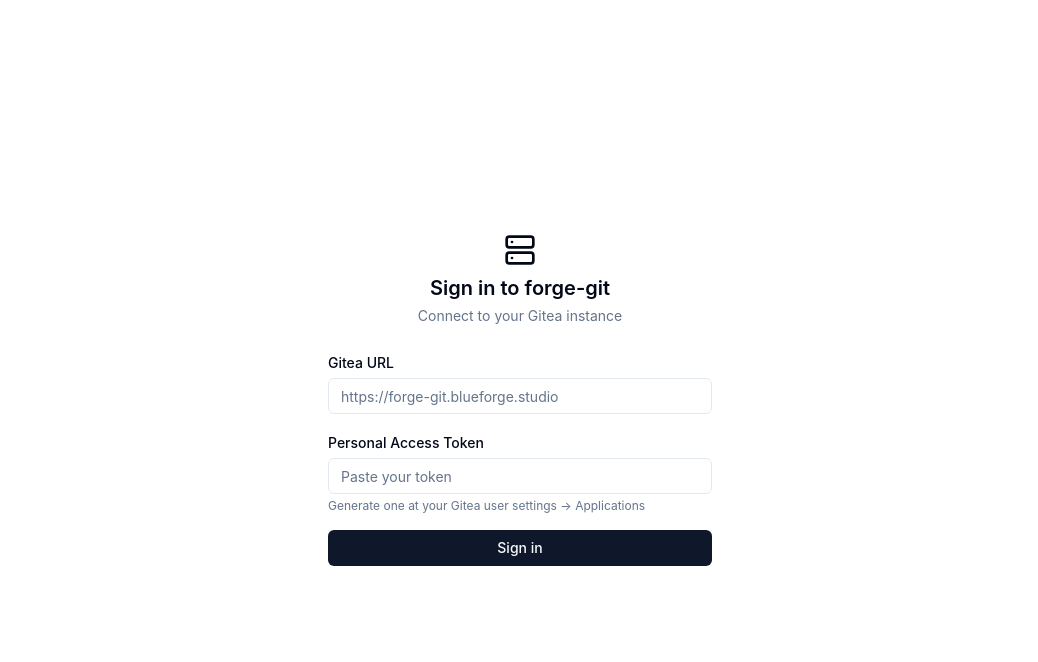
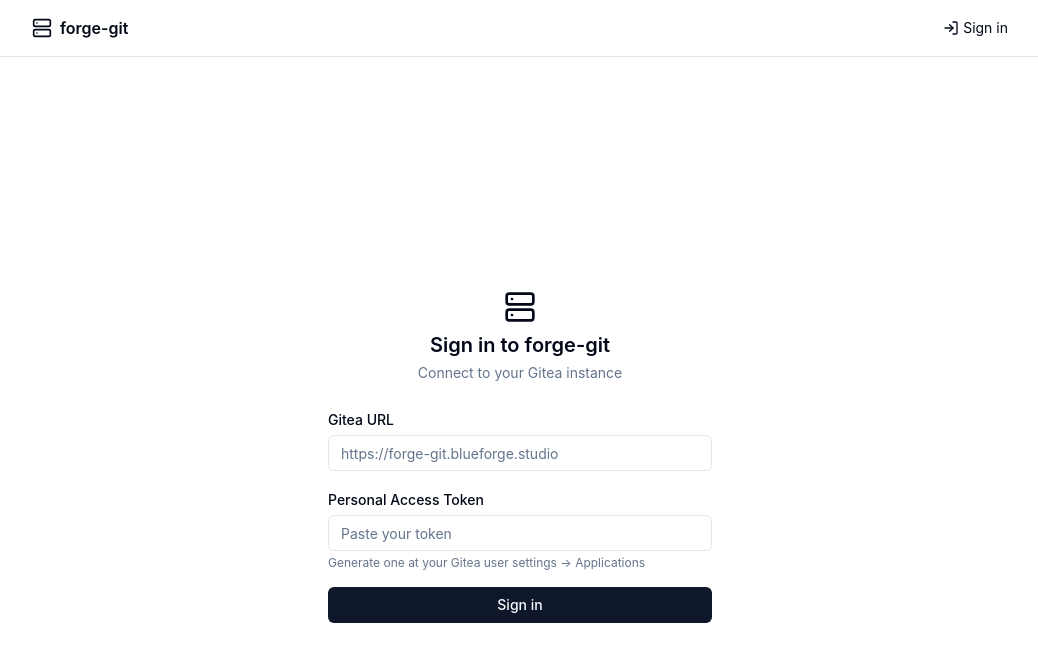
Before and after one commit to blueforge-studio/forge-git, a Next.js app in the folder apps/web/: page /login in a window 1280 px wide. Shown: the top 662 px of the page, without its empty margins (120-1158 px from the left). Built offline with nearby package versions, Linux system fonts and the light colour scheme; no server answers.

Commit message:
feat(web): add auth-aware header with sign in/out

```diff
--- /dev/null
+++ b/apps/web/src/app/api/auth/signout/route.ts
@@ -0,0 +1,7 @@
+import { clearSession } from '@/lib/session'
+import { NextResponse } from 'next/server'
+
+export async function POST() {
+  await clearSession()
+  return NextResponse.json({ ok: true })
+}
--- a/apps/web/src/app/layout.tsx
+++ b/apps/web/src/app/layout.tsx
@@ -1,10 +1,14 @@
 import type { ReactNode } from 'react'
 import './globals.css'
+import Header from '@/components/header'
 
 export default function RootLayout({ children }: { children: ReactNode }) {
   return (
     <html lang="en">
-      <body>{children}</body>
+      <body>
+        <Header />
+        {children}
+      </body>
     </html>
   )
 }
--- /dev/null
+++ b/apps/web/src/components/header.tsx
@@ -0,0 +1,68 @@
+import { Server, LogIn } from 'lucide-react'
+import Link from 'next/link'
+import { getSession } from '@/lib/session'
+import { getCurrentUser } from '@forge-git/gitea-bridge'
+import SignOutButton from './sign-out-button'
+
+export default async function Header() {
+  const session = await getSession()
+
+  let user: { login: string; avatar_url: string } | null = null
+  if (session) {
+    try {
+      user = await getCurrentUser(session)
+    } catch {
+      // token expired — user can re-login
+    }
+  }
+
+  return (
+    <header className="border-b border-border">
+      <div className="max-w-5xl mx-auto px-6 h-14 flex items-center justify-between">
+        <div className="flex items-center gap-2">
+          <Server className="w-5 h-5" />
+          <Link href="/" className="font-semibold hover:text-primary">
+            forge-git
+          </Link>
+        </div>
+
+        <nav className="flex items-center gap-6 text-sm">
+          {session ? (
+            <>
+              <Link href="/repositories" className="hover:text-primary">
+                Repositories
+              </Link>
+              <Link href="/organizations" className="hover:text-primary">
+                Organizations
+              </Link>
+              <Link href="/settings" className="hover:text-primary">
+                Settings
+              </Link>
+              {user && (
+                <span className="flex items-center gap-2 text-muted-foreground">
+                  {user.avatar_url && (
+                    <img
+                      src={user.avatar_url}
+                      alt={user.login}
+                      className="w-5 h-5 rounded-full"
+                    />
+                  )}
+                  {user.login}
+                </span>
+              )}
+              <SignOutButton />
+            </>
+          ) : (
+            <Link
+              href="/login"
+              className="inline-flex items-center gap-1 hover:text-primary"
+            >
+              <LogIn className="w-4 h-4" />
+              Sign in
+            </Link>
+          )}
+        </nav>
+      </div>
+    </header>
+  )
+}
--- /dev/null
+++ b/apps/web/src/components/sign-out-button.tsx
@@ -0,0 +1,22 @@
+'use client'
+
+import { LogOut } from 'lucide-react'
+import { useRouter } from 'next/navigation'
+
+export default function SignOutButton() {
+  const router = useRouter()
+
+  return (
+    <button
+      onClick={async () => {
+        await fetch('/api/auth/signout', { method: 'POST' })
+        router.push('/')
+        router.refresh()
+      }}
+      className="inline-flex items-center gap-1 text-muted-foreground hover:text-foreground"
+    >
+      <LogOut className="w-4 h-4" />
+      Sign out
+    </button>
+  )
+}
```
